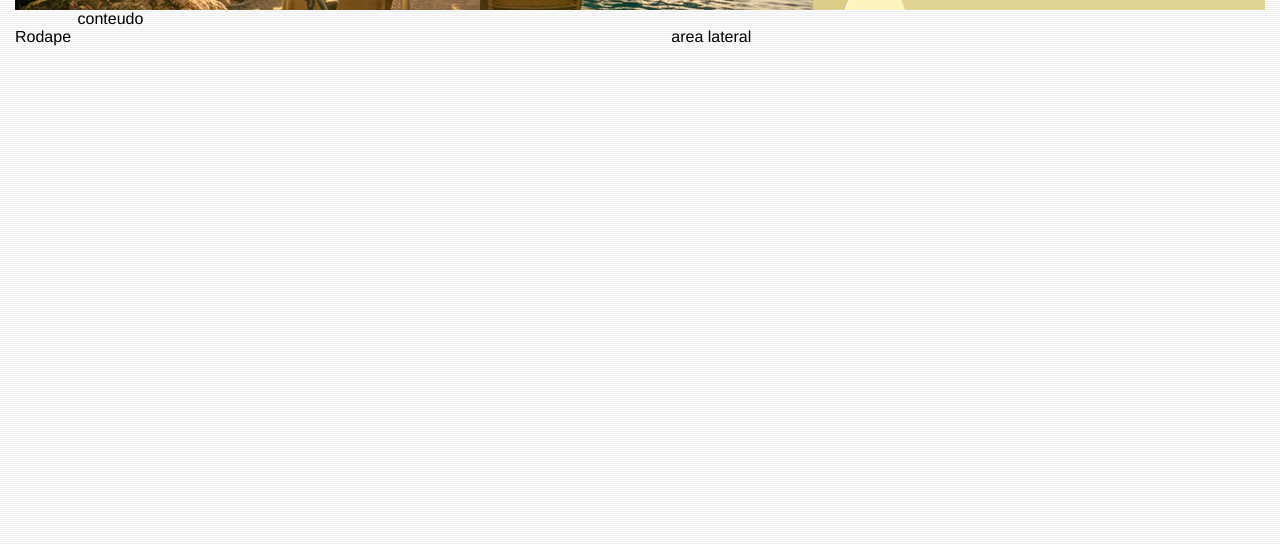
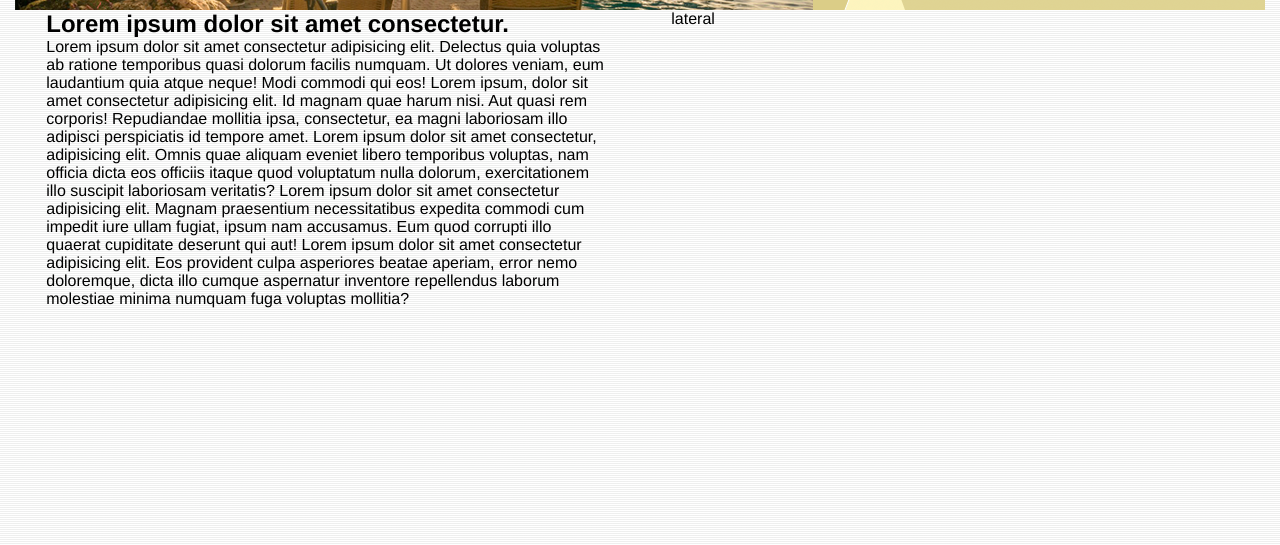
Before and after one commit to tbarretoclemente/Desenvolvimento-Web-Completo, a plain HTML site: page css3-intermediario-avancado/projeto-chale-hotel/index.html in a window 1280 px wide. Shown: the part 255-800 px from the top of the page. Drawn offline with Linux system fonts and the light colour scheme.

Commit message:
atualizado

```diff
--- a/css3-intermediario-avancado/projeto-chale-hotel/assets/css/style.css
+++ b/css3-intermediario-avancado/projeto-chale-hotel/assets/css/style.css
@@ -143,17 +143,22 @@ ul.navegacao{
 
 /* MAIN */
 
-.area-Principal{
+main{
+    background: url(../image/bg-container.png) repeat-y;
+}
+
+.area--Principal, .area--Lateral{
+    width: 50%;
+}
+
+.area--Principal{
     float: left;
-    width: 50%;
+}
+.area--Lateral{
+    float: right;
 }
 
 .area--Conteudo{
     margin: 0 auto;
     width: 90%;
 }
-
-.area--Lateral{
-    float: right;
-    width: 50%;
-}
--- a/css3-intermediario-avancado/projeto-chale-hotel/index.html
+++ b/css3-intermediario-avancado/projeto-chale-hotel/index.html
@@ -45,23 +45,29 @@
 
         <main>
 
-            <div class="area--Principal">
+           <div class="area--Principal">
+                <div class="area--Conteudo">
+                    <h2>Lorem ipsum dolor sit amet consectetur.</h2>
 
-                <div class="area--Conteudo">
-                    conteudo
+                    <p>Lorem ipsum dolor sit amet consectetur adipisicing elit. Delectus quia voluptas ab ratione temporibus quasi dolorum facilis numquam. Ut dolores veniam, eum laudantium quia atque neque! Modi commodi qui eos!
+                        Lorem ipsum, dolor sit amet consectetur adipisicing elit. Id magnam quae harum nisi. Aut quasi rem corporis! Repudiandae mollitia ipsa, consectetur, ea magni laboriosam illo adipisci perspiciatis id tempore amet.
+                        Lorem ipsum dolor sit amet consectetur, adipisicing elit. Omnis quae aliquam eveniet libero temporibus voluptas, nam officia dicta eos officiis itaque quod voluptatum nulla dolorum, exercitationem illo suscipit laboriosam veritatis?
+                        Lorem ipsum dolor sit amet consectetur adipisicing elit. Magnam praesentium necessitatibus expedita commodi cum impedit iure ullam fugiat, ipsum nam accusamus. Eum quod corrupti illo quaerat cupiditate deserunt qui aut!
+                        Lorem ipsum dolor sit amet consectetur adipisicing elit. Eos provident culpa asperiores beatae aperiam, error nemo doloremque, dicta illo cumque aspernatur inventore repellendus laborum molestiae minima numquam fuga voluptas mollitia?
+                    </p>
                 </div>
             </div>
 
             <div class="area--Lateral">
-                <div class="area--Conteudo">
-                    area lateral
-                </div>
+
+               <div class="area--Conteudo">
+                   lateral
+               </div>
 
             </div>
+
         </main>
 
-
-        <footer>Rodape</footer>
     </div>
 </body>
 </html>
```
